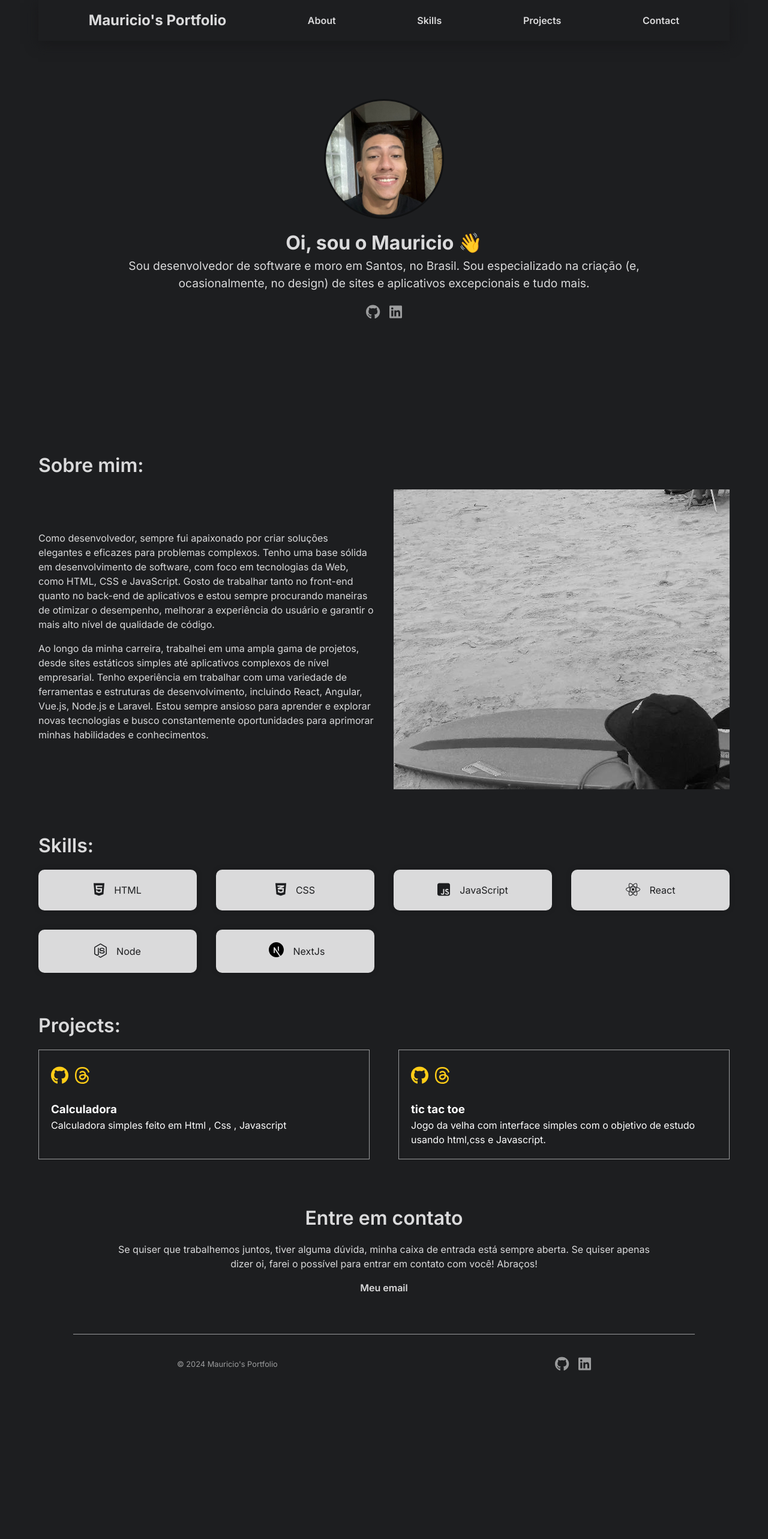
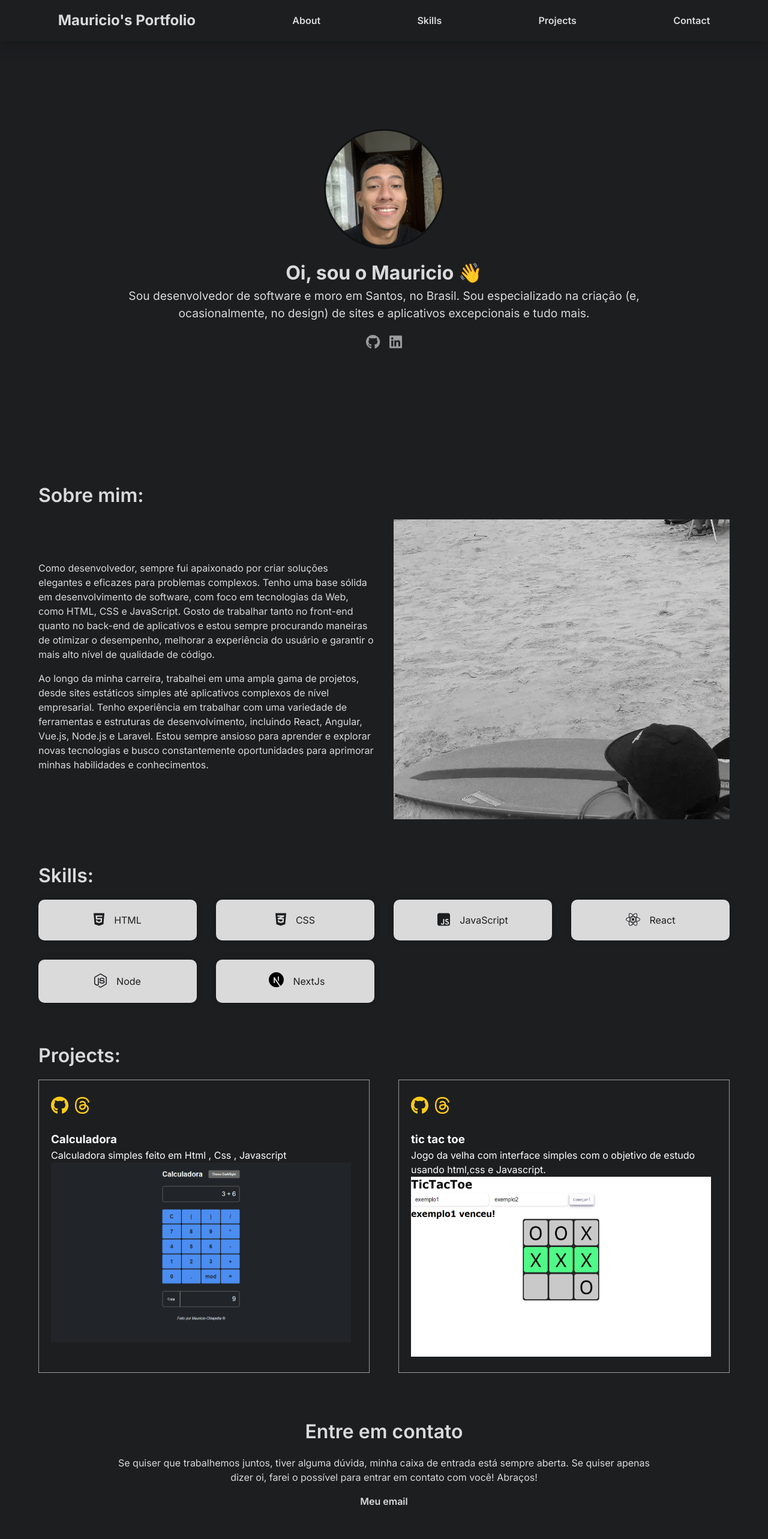
Before and after one commit to Mauricio-Chiapetta/my-portfolio, a Next.js app: page / in a window 1280 px wide. Shown: the top 2566 px of the page at 60% size. Before the commit the page ends 2325 px from the top, so only its background shows below. Built offline with nearby package versions, Linux system fonts and the light colour scheme.

Commit message:
ajustes no estilo, imagens , media query

```diff
--- a/src/app/components/Projects.jsx
+++ b/src/app/components/Projects.jsx
@@ -4,6 +4,7 @@ import {
     faThreads
 } from "@fortawesome/free-brands-svg-icons";
 import { FontAwesomeIcon } from "@fortawesome/react-fontawesome";
+import Image from "next/image";
 
 const Projects = () => {
     return (
@@ -22,9 +23,12 @@ const Projects = () => {
 
 
                             </div>
+
                         </div>
                         <h3>{project.title}</h3>
                         <p>{project.description}</p>
+                        {/* arrumar imagens */}
+                        <Image src={project.imagem} className="project-image" width={500} height={300} />
                     </div>
                 ))
                 }
--- a/src/app/components/data.js
+++ b/src/app/components/data.js
@@ -1,4 +1,8 @@
 // mudar o title,description e githublink para os meus projetos e colocar um link para poder abrir o projeto real
+import velha from '@/app/images/jogoDaVelha.png'
+import calculadora from '@/app/images/calculator.png'
+
+// arrumar imagens
 
 export const projectData = [
 	{
@@ -8,6 +12,8 @@ export const projectData = [
 			'Calculadora simples feito em Html , Css , Javascript',
 		gitHubLink: 'https://github.com/Mauricio-Chiapetta/calculadora-js',
 		liveDemo:'https://calculadora-js-lac.vercel.app/',
+		imagem:calculadora
+
 
 	},
 	{
@@ -17,6 +23,7 @@ export const projectData = [
 			'Jogo da velha com interface simples com o objetivo de estudo usando html,css e Javascript.',
 		gitHubLink: 'https://github.com/Mauricio-Chiapetta/tictactoe-js',
 		liveDemo:'https://tictactoe-js-uvqf-e2dlxv8gl-mauriciochiapettas-projects.vercel.app/',
+		imagem:velha
 	},
 	// colocar mais projetos e imagens
 ];
--- a/src/app/globals.css
+++ b/src/app/globals.css
@@ -36,7 +36,7 @@ body {
   color: #dadadb;
   width: 90%;
   margin: 0 auto;
-  padding: 0 0;
+  padding: 0 0 ;
 
   /* esconder a barra lateral */
   &::-webkit-scrollbar{
@@ -72,14 +72,23 @@ li {
   justify-content: space-around;
   align-items: center;
   padding: 1rem ;
-  width: 90%;
+  width: 100%;
   position: fixed;
   background-color: #1d1e20;
   box-shadow: 0px 5px 20px #18181a;
+  z-index: 1000;
+  /* cobrir a tela */
+  top: 0;
+  left: 0;
 
 
 }
 
+@media screen and (max-width: 768px) {
+  .nav-container {
+    display: none;
+  }
+}
 .nav-container .logo {
   font-size: 1.5rem;
   font-weight: bold;
@@ -177,6 +186,7 @@ hr {
   align-items: center;
   flex-direction: column;
   padding: 2rem 0;
+  margin-top:50px;
 
 }
 
@@ -396,6 +406,8 @@ hr {
   animation-range: entry 0 cover 40%;
 }
 
+
+
 @media screen and (max-width: 768px) {
   .projects-grid {
     grid-template-columns: repeat(1, 1fr);
--- a/src/app/page.js
+++ b/src/app/page.js
@@ -20,6 +20,7 @@ const Home = () => {
 				<link rel="icon" href="favicon.jpeg" />
 
 			</Head>
+
 			<div>
 				{/* mudei aqui */}
 				<Navbar/>
```
Also changed, not shown: src/app/images/calculator.png (added), src/app/images/jogoDaVelha.png (added).
